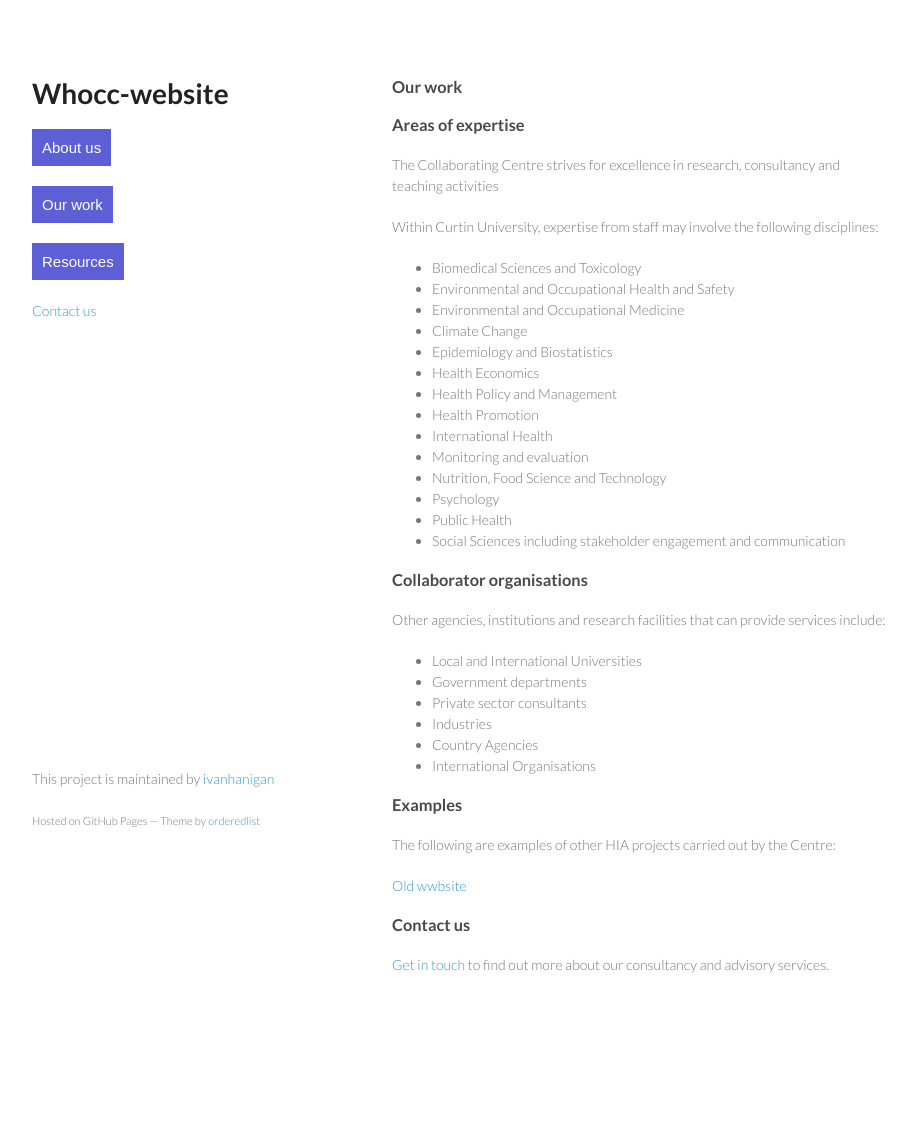
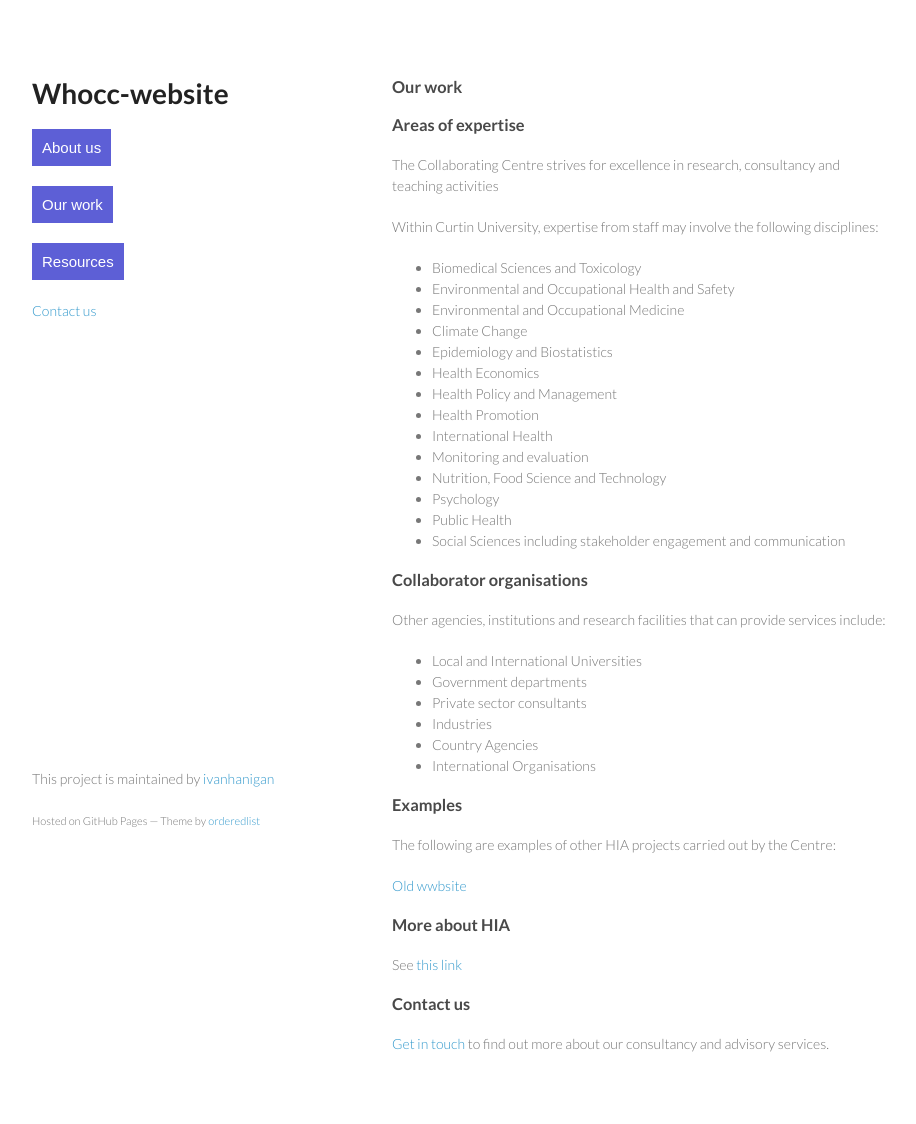
Before and after one commit to ivanhanigan/whocc-cchia-draft-website, a Jekyll site: the page built from areas-of-expertise.md, in a window 1280 px wide. Shown: the whole page, without its empty margins (178-1094 px from the left). Built offline with Jekyll 4.4.1, drawn with Linux system fonts in a browser that asks for light colours; before the commit the page ends 1045 px from its top, so only the background shows below that.

Commit message:
Update areas-of-expertise.md

```diff
--- a/areas-of-expertise.md
+++ b/areas-of-expertise.md
@@ -42,6 +42,10 @@ The following are examples of other HIA projects carried out by the Centre:
 
 [Old wwbsite](http://ehia.curtin.edu.au/our-work/areas-expertise/)
 
+### More about HIA
+
+See [this link](http://ehia.curtin.edu.au/about/about-ehia-hia/)
+
 ### Contact us
 
 [Get in touch](contacts.html) to find out more about our consultancy and advisory services.
```
